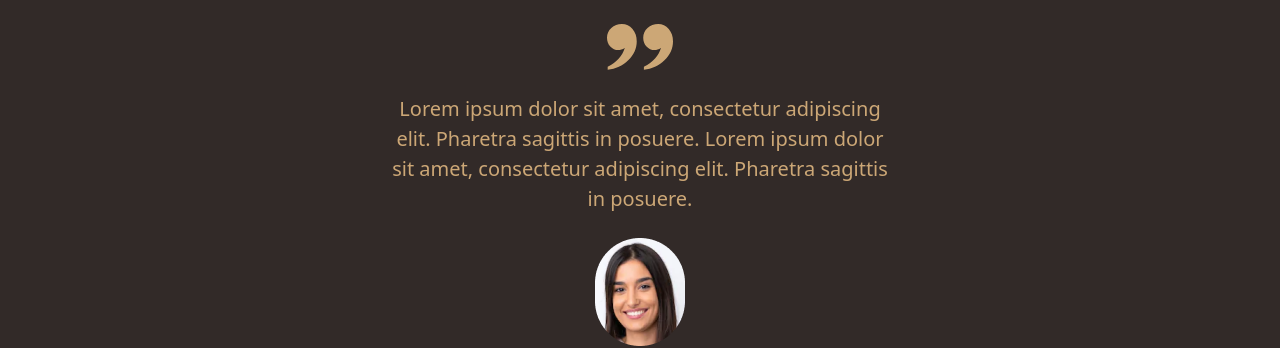
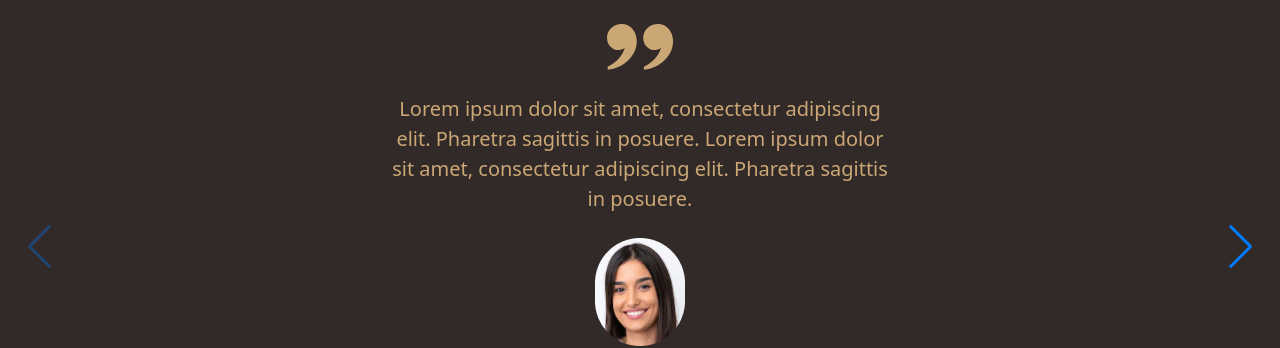
Before and after one commit to zwodek01/nails-front, a Next.js app: page / in a window 1280 px wide. Shown: the part 2470-2818 px from the top of the page. Built offline with nearby package versions, Linux system fonts and the light colour scheme.

Commit message:
fix: carousel component has ben fixed

```diff
--- a/components/pages/home/components/reviews.js
+++ b/components/pages/home/components/reviews.js
@@ -1,7 +1,6 @@
 import React from 'react';
 import { Swiper, SwiperSlide } from 'swiper/react';
 import SwiperCore, { Navigation } from 'swiper';
-import 'swiper/swiper.scss';
 import { reviews } from '../../../../data/reviews';
 import Quote from '../../../../public/icons/quote';
 SwiperCore.use([Navigation]);
--- a/package.json
+++ b/package.json
@@ -11,7 +11,7 @@
   "dependencies": {
     "@zeit/next-sass": "^1.0.1",
     "babel-plugin-inline-react-svg": "1.1.0",
-    "classnames": "2.2.6",
+    "classnames": "^2.2.6",
     "express": "^4.17.1",
     "next": "^9.5.1",
     "next-on-netlify": "^2.0.0",
@@ -19,7 +19,7 @@
     "node-sass": "^4.13.1",
     "react": "16.12.0",
     "react-dom": "16.12.0",
-    "swiper": "^6.0.4",
+    "swiper": "^6.1.1",
     "tailwindcss": "^1.1.4"
   },
   "devDependencies": {
--- a/pages/_document.js
+++ b/pages/_document.js
@@ -7,6 +7,10 @@ class MyDocument extends Document {
         <Head>
           <link
             href="https://fonts.googleapis.com/css2?family=Dancing+Script:wght@400;700&family=Montserrat:wght@400;700&family=Roboto&display=swap"
+            rel="stylesheet"
+          />
+          <link
+            href="https://cdnjs.cloudflare.com/ajax/libs/Swiper/5.4.5/css/swiper.min.css"
             rel="stylesheet"
           />
           {/*<meta content="/cover.png" property="og:image" />*/}
--- a/styles/sass/base/_helpers.scss
+++ b/styles/sass/base/_helpers.scss
@@ -22,52 +22,9 @@
 }
 
 .swiper-button-next, .swiper-button-prev {
-  position: absolute;
-  z-index: 10;
-  top: 50%;
-  height: 50px;
-  width: 50px;
-  border: 1px solid $color-gold;
-  border-radius: 50%;
-  cursor: pointer;
-  transition: 300ms;
-
-  &:hover {
-    background: $color-gold;
-    border-color: $color-white;
-  }
-
-  &:hover::after {
-    color: $color-brown;
-  }
+  top: 65%;
 
   &::after {
-    position: absolute;
-    top: 50%;
-    left: 50%;
-    transform: translate(-50%, -50%);
     color: $color-gold;
-    font-weight: 900;
   }
 }
-
-.swiper-button-next {
-  right: 0;
-
-  &::after {
-    content: ">";
-  }
-}
-
-.swiper-button-prev {
-  left: 0;
-
-  &::after {
-    content: "<";
-  }
-}
-
-.swiper-button-disabled {
-  opacity: 0;
-  transition: 300ms;
-}
```
Also changed, not shown: 2 other files (tests, documents, lock files or other folders).
